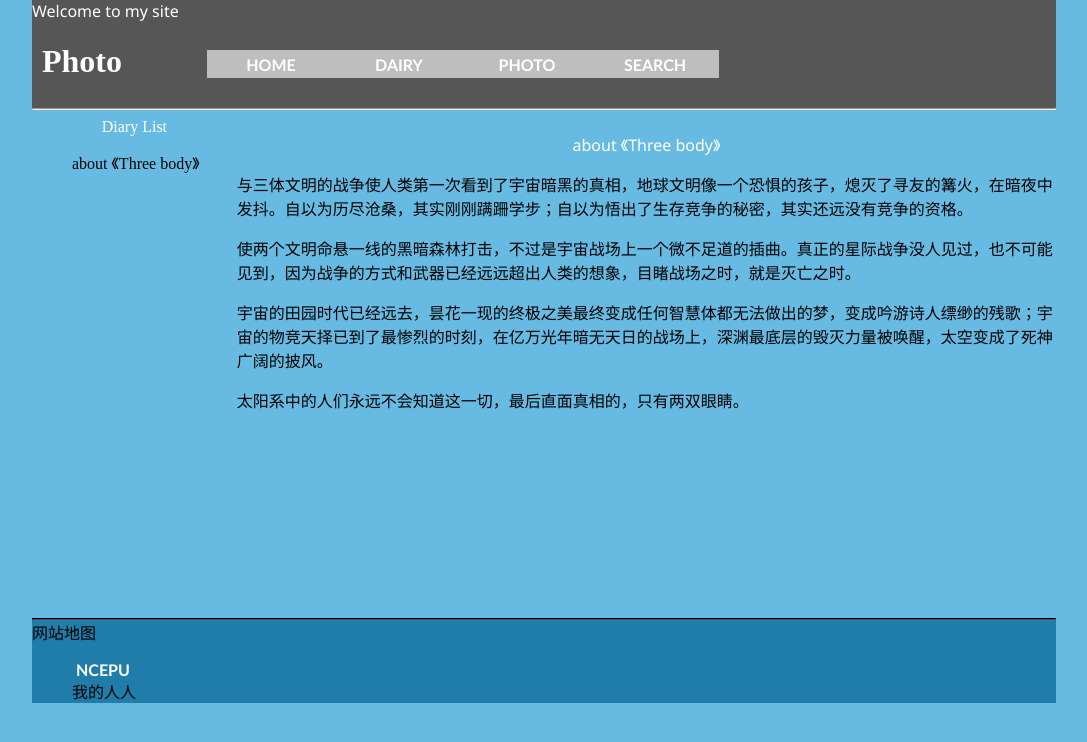
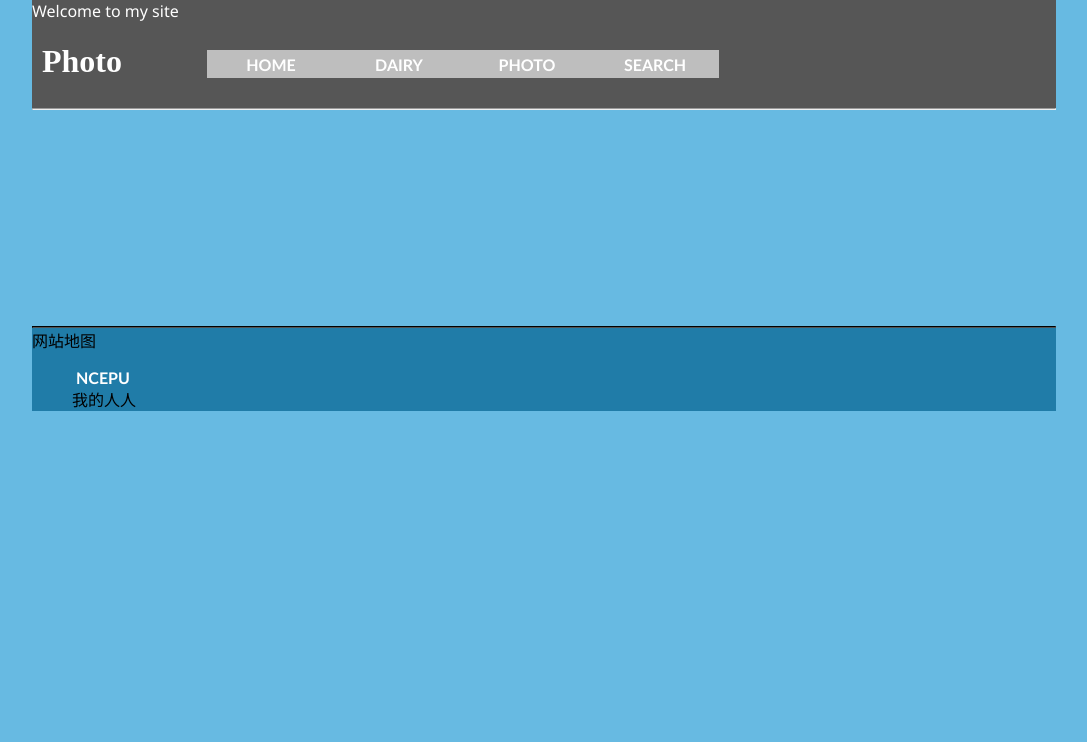
Before and after one commit to qinyuhang/mysite, a plain HTML site: page front/photo.html in a window 1280 px wide. Shown: the whole page, without its empty margins (96-1183 px from the left). Drawn offline with Linux system fonts and the light colour scheme.

Commit message:
style change
change style in dairy and photo page

```diff
--- a/front/dairy.css
+++ b/front/dairy.css
@@ -49,9 +49,11 @@
 #list
 	{
 		width:20%;
+		margin-right:1%;
 		height:500px;
 		text-align:center;
 		float:left;
+		background-color:#ACACAC;
 	}
 .article_list_title
 	{
@@ -66,9 +68,10 @@
 	{
 		float:right;
 		min-height:500px;
-		width:80%;
+		width:79%;
 		font: Cambria, "Hoefler Text", "Liberation Serif", Times, "Times New Roman", serif;
 		color:#000000;
+		background-color:#FFFFFF;
 	}
 #footer
 	{
--- a/front/photo.css
+++ b/front/photo.css
@@ -44,32 +44,14 @@
 	}
 #Container
 	{
-		float:left;
+
 	}
-#list
+.pic1
 	{
-		width:20%;
-		height:500px;
-		text-align:center;
-		float:left;
+		width:1000px;
+		height:200px;
 	}
-.article_list_title
-	{
-		color:#FFFFFF;
-	}
-.article_list li
-	{
-		text-align:left;
-		list-style-type:none;
-	}
-#content
-	{
-		float:right;
-		min-height:500px;
-		width:80%;
-		font: Cambria, "Hoefler Text", "Liberation Serif", Times, "Times New Roman", serif;
-		color:#000000;
-	}
+
 #footer
 	{
 		background-color:#207CA8;
--- a/front/photo.html
+++ b/front/photo.html
@@ -53,32 +53,13 @@ Photo
 <hr style="margin-top:0px;">
 
 <div id="Container">
-<div align="center" id="list">
-  <div class="article_list_title">Diary List</div>
-  <div class="article_list">
-  <ul>
-  <li>
-  about 《Three body》
-  </li>
-  </ul>
-</div>
+
+<div class="pic1">
+<link href="img/IMG_4860.jpg">
 </div>
 
 
-    <div id="content" align="center">
-<main>
-  <p><font color="#FFFFFF" face="Segoe, Segoe UI, DejaVu Sans, Trebuchet MS, Verdana, sans-serif">about 《Three body》</font></p>
-  	<font>
-  	<p align="left";>与三体文明的战争使人类第一次看到了宇宙暗黑的真相，地球文明像一个恐惧的孩子，熄灭了寻友的篝火，在暗夜中发抖。自以为历尽沧桑，其实刚刚蹒跚学步；自以为悟出了生存竞争的秘密，其实还远没有竞争的资格。</p>
-    <p align="left">使两个文明命悬一线的黑暗森林打击，不过是宇宙战场上一个微不足道的插曲。真正的星际战争没人见过，也不可能见到，因为战争的方式和武器已经远远超出人类的想象，目睹战场之时，就是灭亡之时。
-    </p>
-    <p align="left">宇宙的田园时代已经远去，昙花一现的终极之美最终变成任何智慧体都无法做出的梦，变成吟游诗人缥缈的残歌；宇宙的物竞天择已到了最惨烈的时刻，在亿万光年暗无天日的战场上，深渊最底层的毁灭力量被唤醒，太空变成了死神广阔的披风。
-    </p>
-	<p align="left">太阳系中的人们永远不会知道这一切，最后直面真相的，只有两双眼睛。
-    </p>
-    </font>
-</main>
-</div>
+
 </div>
 
 
@@ -95,7 +76,7 @@ Photo
 		<li>
 		我的人人
     	</li>
-</ul>
+	</ul>
 </span>
 <span style="width:90px">
 </span>
```
Also changed, not shown: front/img/search.png.
